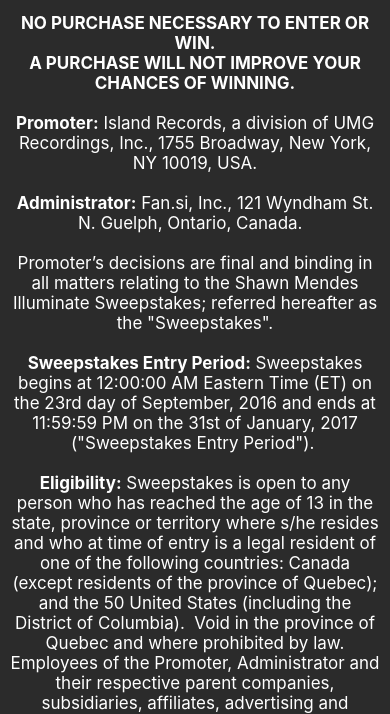
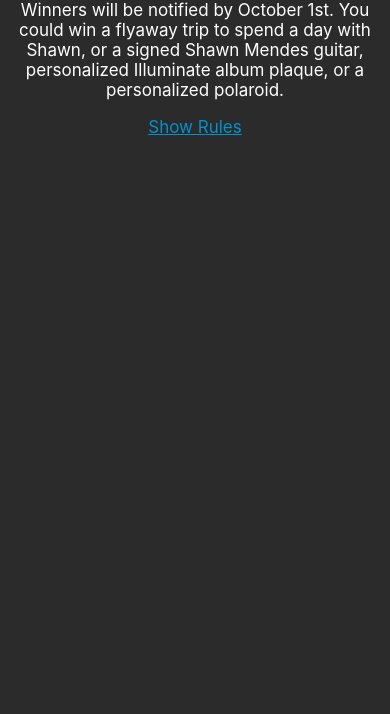
Before and after one commit to fan-si/shawnaccessapp, a website: page web/rules.html in a window 390 px wide. Shown: the part 452-1166 px from the top of the page. After the commit the page ends 844 px from the top, so only its background shows below. Drawn offline with nearby package versions, Linux system fonts and the light colour scheme.

Commit message:
hide rules behind click

```diff
--- a/web/css/shawn.css
+++ b/web/css/shawn.css
@@ -102,7 +102,7 @@
 }
 
 a {
-    color: #4bbfd8;
+    color: #0092CF;
 }
 
 h1 {
--- a/web/rules.html
+++ b/web/rules.html
@@ -9,11 +9,13 @@
         <link rel="icon" href="img/favicon.png">
     </head>
     <body>
-        <div class="table"><div class="table-row"><div class="table-cell">
+        <div class="table"><div class="row"><div class="cell">
             <div class="container contentWrap">
                 <h1>Golden Pass Info</h1>
                 <p>Enter your code in the "Redeem" section of the app, by going to the app menu, to see if you've found the #GoldenShawnAccessPass.  Winners will be notified by October 1st. You could win a flyaway trip to spend a day with Shawn, or a signed Shawn Mendes guitar, personalized Illuminate album plaque, or a personalized polaroid.</p>
 
+                <a id="toggle" href="#">Show Rules</a>
+                <div id="rules" class="hidden">
                     <h3>Shawn Mendes Illuminate Sweepstakes TERMS AND CONDITIONS</h3>
                     <p class="all-paragraphs-white">
                         <strong>NO PURCHASE NECESSARY TO ENTER OR WIN.</strong>
@@ -55,6 +57,15 @@
                         <br> Winners List: For the names of winners (available after the 10th of February, 2017): send an email to memberships@shawnaccess.com by 31st of January 2017 with "Shawn Mendes Illuminate" Sweepstakes Winners List on the subject line of the email.
                     </p>
                 </div>
+            </div>
         </div></div></div>
+
+        <script src="https://ajax.googleapis.com/ajax/libs/jquery/3.1.0/jquery.min.js"></script>
+        <script type="text/javascript">
+            $('#toggle').on('click', function(e) {
+                $('#rules').toggleClass('hidden');
+                e.preventDefault();
+            });
+        </script>
     </body>
 </html>
```
Lines whose indentation alone changed are shown as unchanged.
